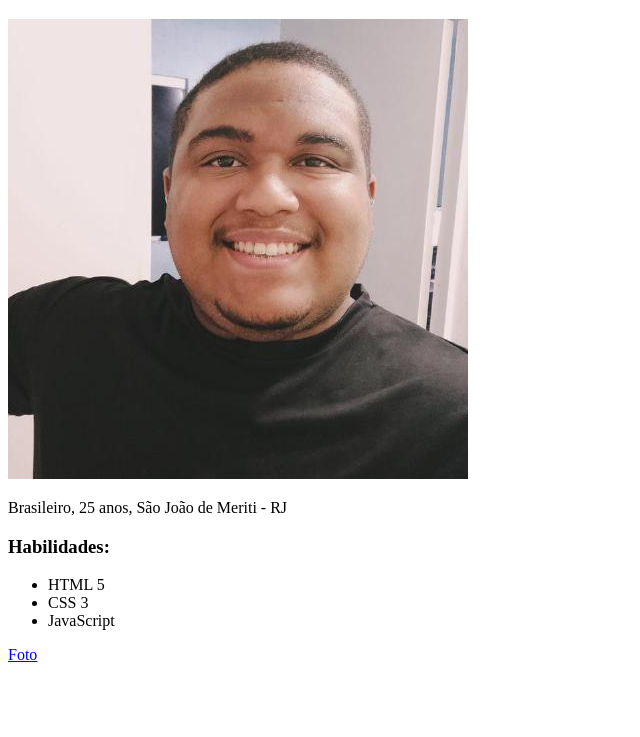
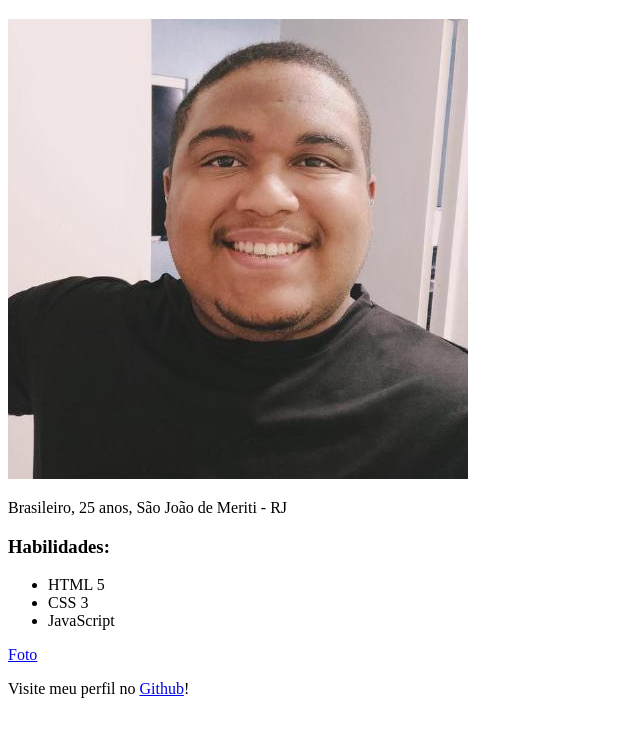
Before and after one commit to ojeff-dev/ojeff-dev.github.io, a plain HTML site: page index.html in a window 1280 px wide. Shown: the part 61-798 px from the top of the page, without its empty margins (0-640 px from the left). Drawn offline with Linux system fonts and the light colour scheme.

Commit message:
adiciona um link para meu github

```diff
--- a/index.html
+++ b/index.html
@@ -18,6 +18,7 @@
             <li>JavaScript</li>
         </ul>
         <p><a href="#img-principal">Foto</a></p>
+        <p>Visite meu perfil no <a target="_blank" href="https://github.com/ojeff-dev">Github</a>!</p>
     </div>
 </body>
 </html>
```
